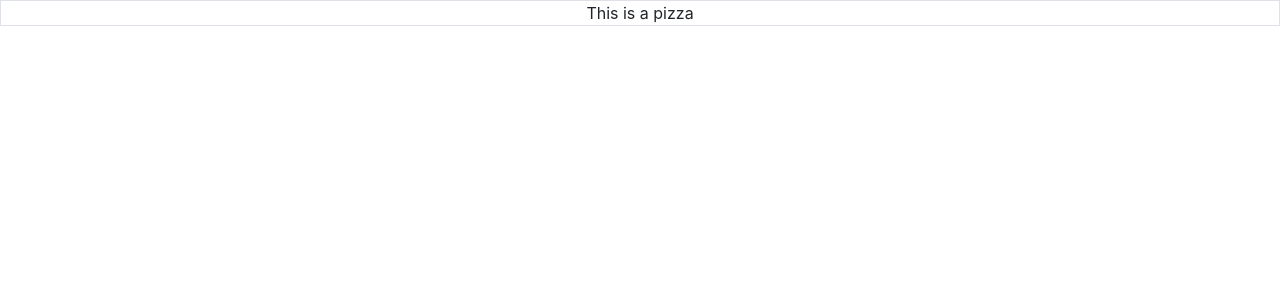
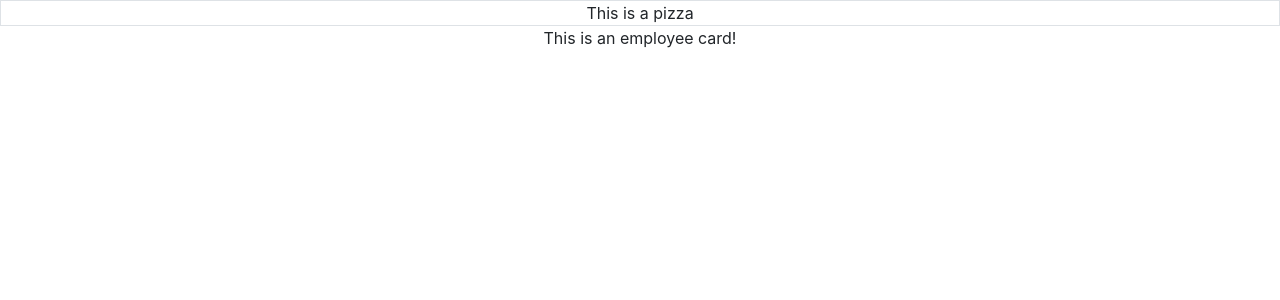
Before and after one commit to bobbybaxter/pizza-daycare, a React (Create React App) app: page / in a window 1280 px wide. Shown: the top 300 px of the page. Built offline with nearby package versions, Linux system fonts and the light colour scheme.

Commit message:
employee component works

```diff
--- a/src/App/App.js
+++ b/src/App/App.js
@@ -1,23 +1,31 @@
 import React from 'react';
 import './App.scss';
 import pizzaData from './pizza';
+import employeeData from './employees';
 import Pizza from '../components/Pizza/Pizza';
+import Employee from '../components/Employee/Employee';
 
 class App extends React.Component {
   state = {
     pizzas: [],
+    employees: [],
   }
 
   componentDidMount() {
-    this.setState({ pizzas: pizzaData });
+    this.setState({
+      pizzas: pizzaData,
+      employees: employeeData,
+    });
   }
 
   render() {
     const { pizzas } = this.state;
+    const { employees } = this.state;
 
     return (
       <div className="App">
       <Pizza pizzas={pizzas} />
+      <Employee employees={employees} />
     </div>
     );
   }
--- /dev/null
+++ b/src/components/Employee/Employee.js
@@ -0,0 +1,21 @@
+import React from 'react';
+import employeeShape from '../../helpers/propz/employeeShape';
+import './Employee.scss';
+
+class Employee extends React.Component {
+  static propTypes = {
+    employee: employeeShape.employeeShape,
+  }
+
+  render() {
+    // const { employee } = this.props;
+
+    return (
+      <div className="Employee">
+        This is an employee card!
+      </div>
+    );
+  }
+}
+
+export default Employee;
--- /dev/null
+++ b/src/helpers/propz/employeeShape.js
@@ -0,0 +1,15 @@
+// eslint-disable-next-line import/no-extraneous-dependencies
+import PropTypes from 'prop-types';
+
+const employeeShape = PropTypes.shape({
+  id: PropTypes.string.isRequired,
+  name: PropTypes.string.isRequired,
+  picture: PropTypes.string.isRequired,
+  age: PropTypes.number.isRequired,
+  email: PropTypes.string.isRequired,
+  phone: PropTypes.string.isRequired,
+  address: PropTypes.string.isRequired,
+  about: PropTypes.string.isRequired,
+});
+
+export default employeeShape;
```
Also changed, not shown: src/components/Employee/Employee.scss (added).
